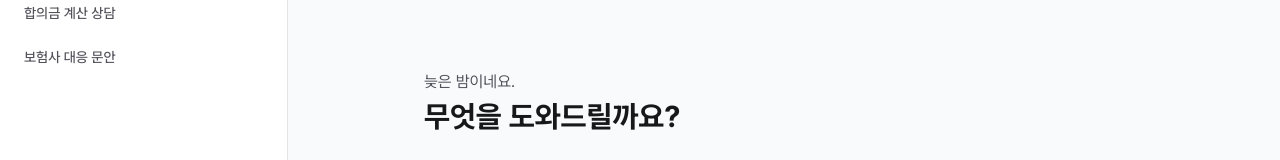
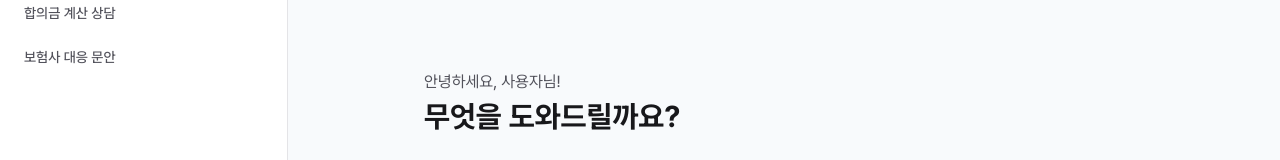
Before and after one commit to khk4912/frontend, a Next.js app: page / in a window 1280 px wide. Shown: the part 195-355 px from the top of the page. Built offline with nearby package versions, Linux system fonts and the light colour scheme.

Commit message:
💬 chore: Remove time-based greeting msg

```diff
--- a/app/_components/StartChat.tsx
+++ b/app/_components/StartChat.tsx
@@ -1,6 +1,6 @@
 'use client'
 
-import { useRef, useSyncExternalStore } from 'react'
+import { useRef } from 'react'
 
 import ChatInputBox from './ChatInputBox'
 import type { ChatInputBoxHandle } from './ChatInputBox'
@@ -14,29 +14,8 @@ const promptSuggestions = [
   '교통사고 과실비율은 어떻게 결정되나요?',
 ]
 
-function getGreeting () {
-  const hour = new Date().getHours()
-  if (hour >= 0 && hour <= 4) return '늦은 밤이네요.'
-  if (hour >= 5 && hour <= 11) return '좋은 아침이에요.'
-  if (hour >= 12 && hour <= 17) return '좋은 오후예요.'
-  return '좋은 저녁이에요.'
-}
-
-function subscribeToGreeting () {
-  return () => {}
-}
-
-function getServerGreeting () {
-  return '안녕하세요.'
-}
-
 export default function StartChat () {
   const chatInputRef = useRef<ChatInputBoxHandle>(null)
-  const greeting = useSyncExternalStore(
-    subscribeToGreeting,
-    getGreeting,
-    getServerGreeting
-  )
 
   function handlePromptClick (prompt: string) {
     chatInputRef.current?.setMessage(prompt)
@@ -50,7 +29,7 @@ export default function StartChat () {
   return (
     <div className='mx-auto flex h-full w-full max-w-3xl flex-col justify-center gap-10 px-6 text-app-text'>
       <section className='flex flex-col items-start gap-1'>
-        <p className='text-app-muted'>{greeting}</p>
+        <p className='text-app-muted'>안녕하세요, 사용자님!</p>
         <h1 className='text-3xl font-bold'>무엇을 도와드릴까요?</h1>
       </section>
 
```
